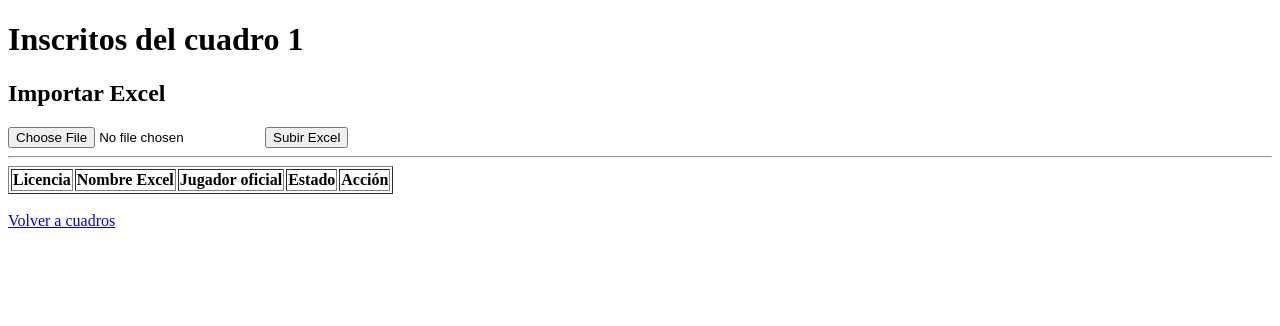
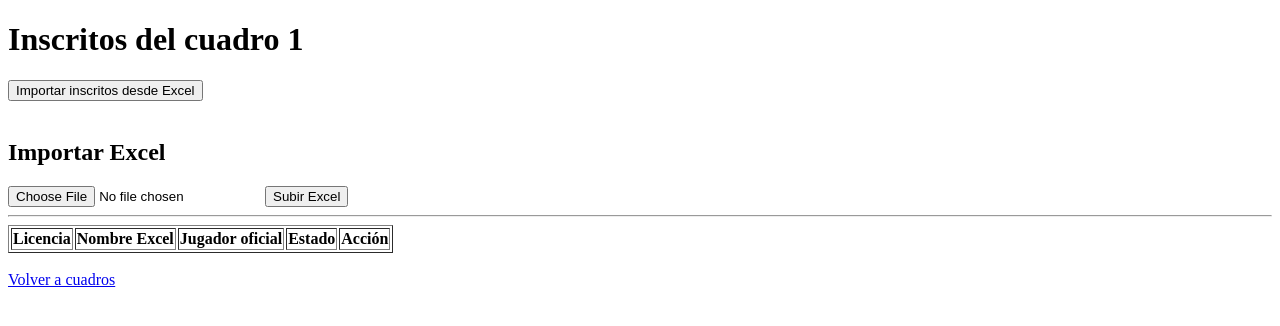
Before and after one commit to jordi4949/app_tennis, a FastAPI app: page /admin/cuadros/1/inscritos in a window 1280 px wide. Shown: the top 326 px of the page. Run offline with FastAPI, Linux system fonts and the light colour scheme; data that the repository does not hold is empty.

Commit message:
actualizacion

```diff
--- a/app/main.py
+++ b/app/main.py
@@ -765,6 +765,85 @@ def ver_inscritos(cuadro_id: int, request: Request):
             "cuadro_id": cuadro_id
         }
     )
+
+@app.post("/admin/cuadros/{cuadro_id}/importar-inscritos")
+def importar_inscritos_desde_excel(
+    cuadro_id: int,
+    admin: str = Depends(comprobar_admin)
+):
+    conn = get_connection()
+    cur = conn.cursor()
+
+    # Buscar ruta_excel del cuadro
+    cur.execute("""
+        SELECT ruta_excel
+        FROM cuadros
+        WHERE id = %s
+    """, (cuadro_id,))
+    fila = cur.fetchone()
+
+    if not fila or not fila[0]:
+        cur.close()
+        conn.close()
+        return RedirectResponse(
+            url=f"/admin/cuadros/{cuadro_id}/inscritos",
+            status_code=303
+        )
+
+    ruta_excel = fila[0]
+
+    # Si la ruta es relativa, la convertimos a absoluta desde la raíz del proyecto
+    if not os.path.isabs(ruta_excel):
+        ruta_excel = os.path.join(os.getcwd(), ruta_excel)
+
+    wb = load_workbook(ruta_excel)
+    ws = wb.active
+
+    # Limpiar inscritos anteriores de ese cuadro para no duplicar
+    cur.execute("""
+        DELETE FROM cuadro_inscritos
+        WHERE cuadro_id = %s
+    """, (cuadro_id,))
+
+    for fila_excel in ws.iter_rows(min_row=2):
+        licencia = fila_excel[1].value  # Columna B
+        nombre_excel = fila_excel[2].value  # Columna C
+
+        if not licencia:
+            continue
+
+        licencia = str(licencia).strip()
+
+        cur.execute("""
+            SELECT id
+            FROM jugadores
+            WHERE numero_licencia = %s
+        """, (licencia,))
+
+        jugador = cur.fetchone()
+
+        if jugador:
+            jugador_id = jugador[0]
+            estado = "encontrado"
+        else:
+            jugador_id = None
+            estado = "no_encontrado"
+
+        cur.execute("""
+            INSERT INTO cuadro_inscritos
+            (cuadro_id, jugador_id, numero_licencia, nombre_excel, estado)
+            VALUES (%s, %s, %s, %s, %s)
+        """, (cuadro_id, jugador_id, licencia, nombre_excel, estado))
+
+    conn.commit()
+    cur.close()
+    conn.close()
+
+    return RedirectResponse(
+        url=f"/admin/cuadros/{cuadro_id}/inscritos",
+        status_code=303
+    )
+
 @app.post("/admin/cuadros/{cuadro_id}/importar_excel")
 def importar_excel(cuadro_id: int, file: UploadFile = File(...)):
     conn = get_connection()
@@ -897,7 +976,7 @@ def actualizar_cuadro(
             observaciones = %s
             ruta_excel = %s
         WHERE id = %s
-    """, (torneo_id, nombre, tamano, numero_jugadores, observaciones, cuadro_id))
+    """, (torneo_id, nombre, tamano, numero_jugadores, observaciones, ruta_excel, cuadro_id))
 
     conn.commit()
     cur.close()
--- a/app/templates/inscritos.html
+++ b/app/templates/inscritos.html
@@ -7,6 +7,15 @@
 <body>
 
 <h1>Inscritos del cuadro {{ cuadro_id }}</h1>
+
+<form method="post" action="/admin/cuadros/{{ cuadro_id }}/importar-inscritos">
+    <button type="submit"
+            onclick="return confirm('¿Quieres importar los inscritos desde el Excel de este cuadro? Se borrarán los inscritos anteriores de este cuadro.')">
+        Importar inscritos desde Excel
+    </button>
+</form>
+
+<br>
 
 <h2>Importar Excel</h2>
 
```
